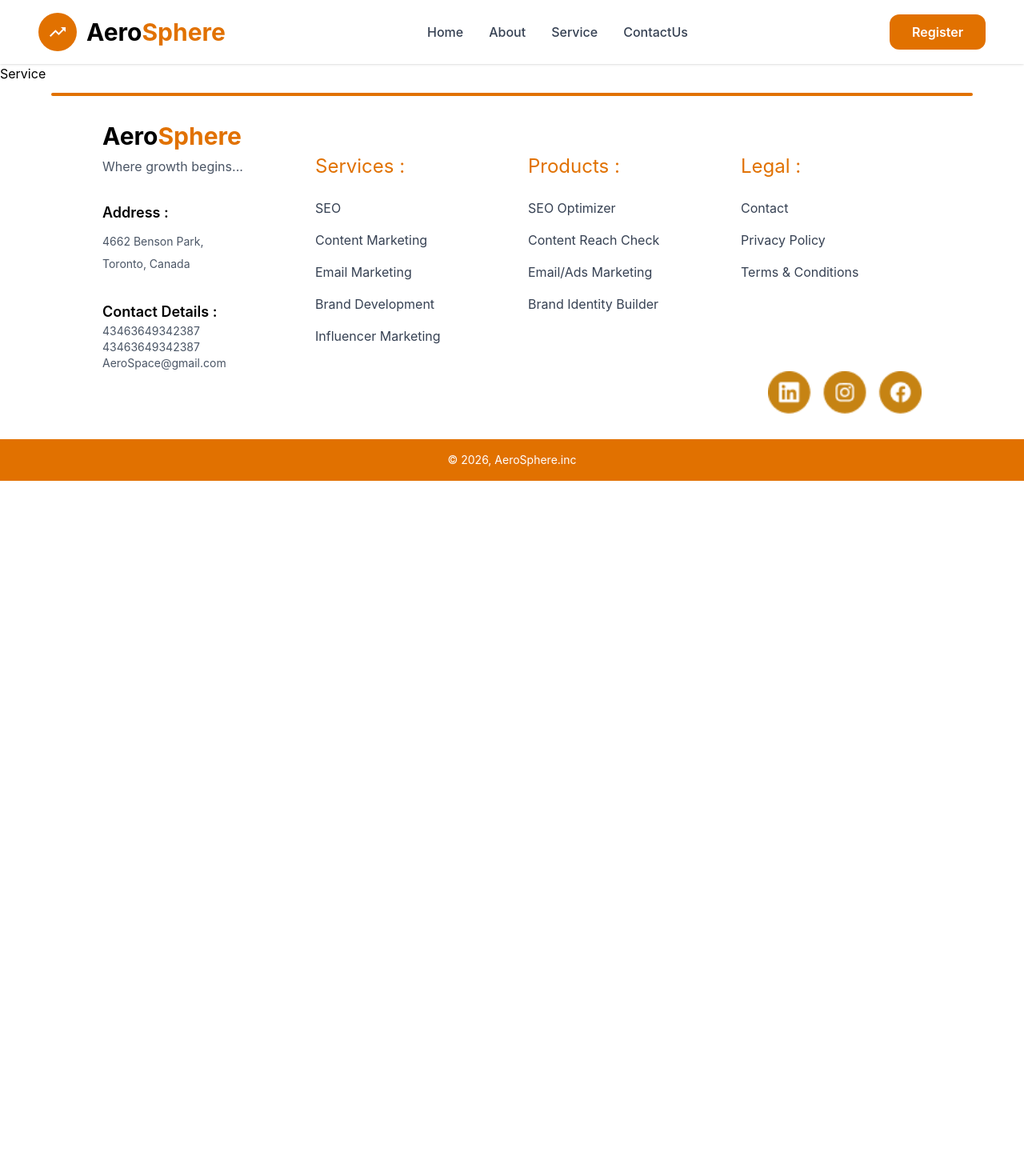
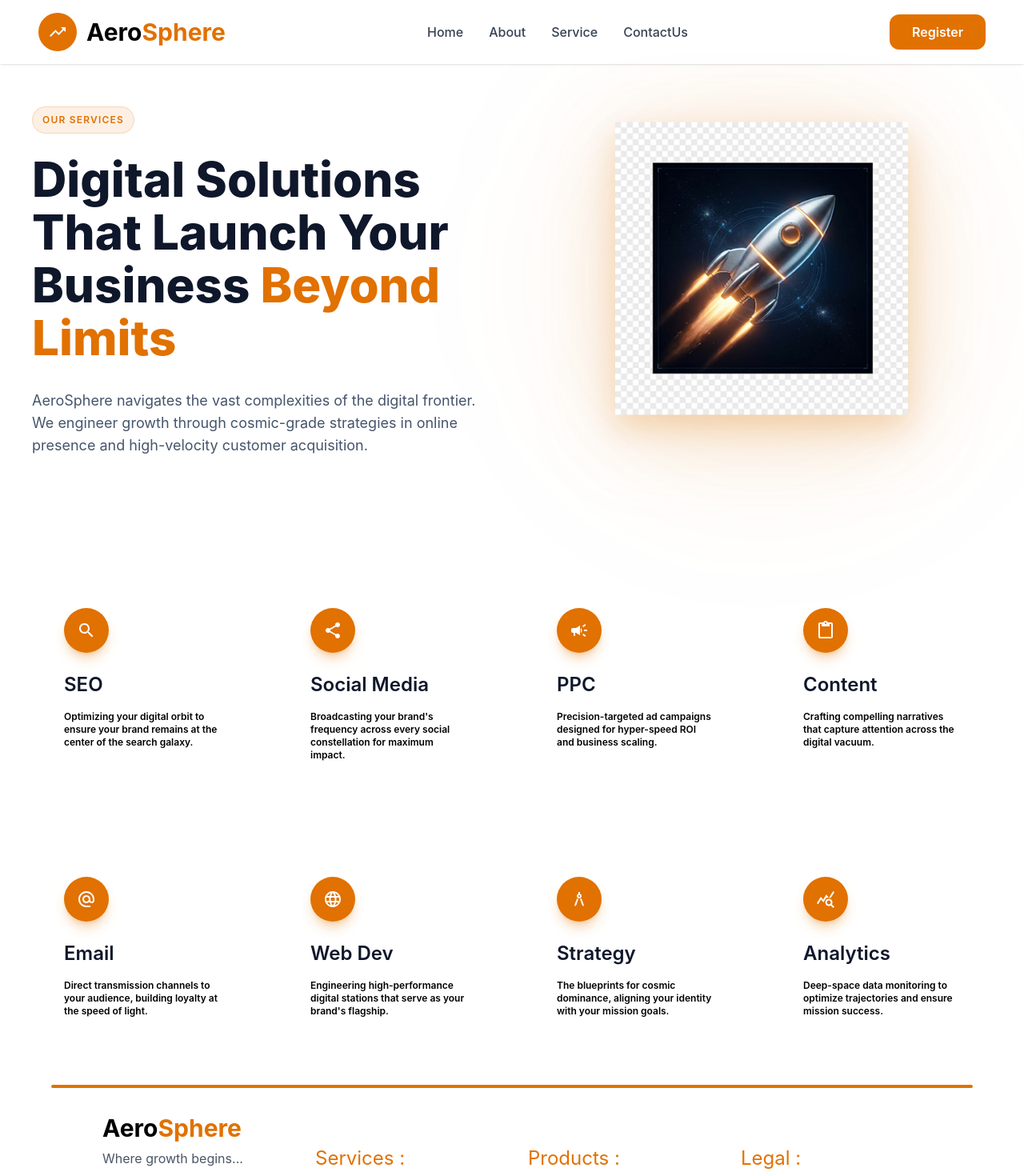
Before and after one commit to kirandeepkaur02/htmlpage, a React (Vite) app in the folder Htmlpage/: page /service in a window 1280 px wide. Shown: the top 1470 px of the page at 80% size. Before the commit the page ends 800 px from the top, so only its background shows below. Built offline with nearby package versions, Linux system fonts and the light colour scheme.

Commit message:
servicePage

```diff
--- a/Htmlpage/src/Pages/Service.jsx
+++ b/Htmlpage/src/Pages/Service.jsx
@@ -1,9 +1,159 @@
 import React from 'react'
+import Futuristic from '../assets/futuristic.png'
+import SearchIcon from '@mui/icons-material/Search';
+import ShareIcon from '@mui/icons-material/Share';
+import CampaignIcon from '@mui/icons-material/Campaign';
+import ContentPasteIcon from '@mui/icons-material/ContentPaste';
+import AlternateEmailIcon from '@mui/icons-material/AlternateEmail';
+import LanguageIcon from '@mui/icons-material/Language';
+import QueryStatsIcon from '@mui/icons-material/QueryStats';
+import ArchitectureIcon from '@mui/icons-material/Architecture';
+
+
 
 const Service = () => {
   return (
-    <div>Service</div>
+    <div classNameName=' text-slate-900 pt-10 pb-40 overflow-hidden relative'>
+      <div className="mx-auto max-w-7xl px-10">
+        {/* <!-- Header Group --> */}
+        <div className="flex flex-col md:flex-row items-center gap-12 mb-24">
+          {/* <!--left side--> */}
+          <div className="flex-1 text-center md:text-left">
+            <span
+              className="inline-block bg-amber-600/10 px-3 py-2  rounded-full border border-amber-600/20 text-amber-600 uppercase mb-6 text-xs font-semibold tracking-widest">Our
+              Services</span>
+            <h1 className="text-4xl sm:text-5xl  max-w-2xl lg:text-6xl font-extrabold leading-[1.1] mb-8 text-slate-900">
+              Digital Solutions That Launch Your Business <span className="text-amber-600">Beyond Limits</span> </h1>
+            <p className="text-lg max-w-2xl  mx-auto text-slate-600 font-normal md:mx-0"> AeroSphere navigates the vast
+              complexities of the digital frontier. We engineer growth through
+              cosmic-grade strategies in online presence and high-velocity customer acquisition.</p>
+          </div>
+                {/* <!-- Floating Rocket Visual --> */}
+                <div className="flex-1 flex justify-center items-center relative py-12">
+               <div className="absolute w-100 h-100 bg-amber-600/10 rounded-full blur-[120px] -z-10"></div>
+               <img src={Futuristic}
+                  className="w-full max-w-md animate-float drop-shadow-[0_20px_50px_rgba(217,119,7,0.2)]" />
+            </div>
+         </div>
+
+          {/* <!-- Services Grid --> */}
+         <div className="grid grid-cols-1 sm:grid-cols-2  lg:grid-cols-4 gap-8">
+           {/* Card 1: SEO */}
+  <div className="p-10 glass-card rounded-3xl hover:-translate-y-3">
+    <div className="w-14 h-14 rounded-full bg-amber-600 flex items-center justify-center mb-6 shadow-lg shadow-amber-600/30">
+     <SearchIcon className="text-white" />
+    </div>
+    <h3 className="text-xl sm:text-2xl font-semibold mb-4 text-slate-900">
+      SEO
+    </h3>
+    <p className="text-xs mb-8 font-semibold">
+      Optimizing your digital orbit to ensure your brand remains at the center
+      of the search galaxy.
+    </p>
+  </div>
+
+  {/* Card 2: Social Media */}
+  <div className="p-10 glass-card rounded-3xl hover:-translate-y-3">
+    <div className="w-14 h-14 rounded-full bg-amber-600 flex items-center justify-center mb-6 shadow-lg shadow-amber-600/30">
+      <ShareIcon className="text-white" />
+    </div>
+    <h3 className="text-xl sm:text-2xl font-semibold mb-4 text-slate-900">
+      Social Media
+    </h3>
+    <p className="text-xs mb-8 font-semibold">
+      Broadcasting your brand's frequency across every social constellation for
+      maximum impact.
+    </p>
+  </div>
+
+  {/* Card 3: PPC */}
+  <div className="p-10 glass-card rounded-3xl hover:-translate-y-3">
+    <div className="w-14 h-14 rounded-full bg-amber-600 flex items-center justify-center mb-6 shadow-lg shadow-amber-600/30">
+      <CampaignIcon className="text-white" />
+    </div>
+    <h3 className="text-xl sm:text-2xl font-semibold mb-4 text-slate-900">
+      PPC
+    </h3>
+    <p className="text-xs mb-8 font-semibold">
+      Precision-targeted ad campaigns designed for hyper-speed ROI and business
+      scaling.
+    </p>
+  </div>
+
+  {/* Card 4: Content */}
+  <div className="p-10 glass-card rounded-3xl hover:-translate-y-3">
+    <div className="w-14 h-14 rounded-full bg-amber-600 flex items-center justify-center mb-6 shadow-lg shadow-amber-600/30">
+      <ContentPasteIcon className="text-white" />
+    </div>
+    <h3 className="text-xl sm:text-2xl font-semibold mb-4 text-slate-900">
+      Content
+    </h3>
+    <p className="text-xs mb-8 font-semibold">
+      Crafting compelling narratives that capture attention across the digital
+      vacuum.
+    </p>
+  </div>
+
+  {/* Card 5: Email */}
+  <div className="p-10 glass-card rounded-3xl hover:-translate-y-3">
+    <div className="w-14 h-14 rounded-full bg-amber-600 flex items-center justify-center mb-6 shadow-lg shadow-amber-600/30">
+      <AlternateEmailIcon className="text-white" />
+    </div>
+    <h3 className="text-xl sm:text-2xl font-semibold mb-4 text-slate-900">
+      Email
+    </h3>
+    <p className="text-xs mb-8 font-semibold">
+      Direct transmission channels to your audience, building loyalty at the
+      speed of light.
+    </p>
+  </div>
+
+  {/* Card 6: Web Dev */}
+  <div className="p-10 glass-card rounded-3xl hover:-translate-y-3">
+    <div className="w-14 h-14 rounded-full bg-amber-600 flex items-center justify-center mb-6 shadow-lg shadow-amber-600/30">
+      <LanguageIcon className="text-white" />
+    </div>
+    <h3 className="text-xl sm:text-2xl font-semibold mb-4 text-slate-900">
+      Web Dev
+    </h3>
+    <p className="text-xs mb-8 font-semibold">
+      Engineering high-performance digital stations that serve as your brand's
+      flagship.
+    </p>
+  </div>
+
+  {/* Card 7: Strategy */}
+  <div className="p-10 glass-card rounded-3xl hover:-translate-y-3">
+    <div className="w-14 h-14 rounded-full bg-amber-600 flex items-center justify-center mb-6 shadow-lg shadow-amber-600/30">
+      <ArchitectureIcon className="text-white" />
+    </div>
+    <h3 className="text-xl sm:text-2xl font-semibold mb-4 text-slate-900">
+      Strategy
+    </h3>
+    <p className="text-xs mb-8 font-semibold">
+      The blueprints for cosmic dominance, aligning your identity with your
+      mission goals.
+    </p>
+  </div>
+
+  {/* Card 8: Analytics */}
+  <div className="p-10 glass-card rounded-3xl hover:-translate-y-3">
+    <div className="w-14 h-14 rounded-full bg-amber-600 flex items-center justify-center mb-6 shadow-lg shadow-amber-600/30">
+      <QueryStatsIcon className="text-white" />
+    </div>
+    <h3 className="text-xl sm:text-2xl font-semibold mb-4 text-slate-900">
+      Analytics
+    </h3>
+    <p className="text-xs mb-8 font-semibold">
+      Deep-space data monitoring to optimize trajectories and ensure mission
+      success.
+    </p>
+  </div>
+
+          </div>
+        </div>
+      </div>
+
   )
 }
-
 export default Service
```
Also changed, not shown: Htmlpage/src/assets/Futuristic.png (renamed from Htmlpage/src/assets/Futuristic sleek rocket.png).
